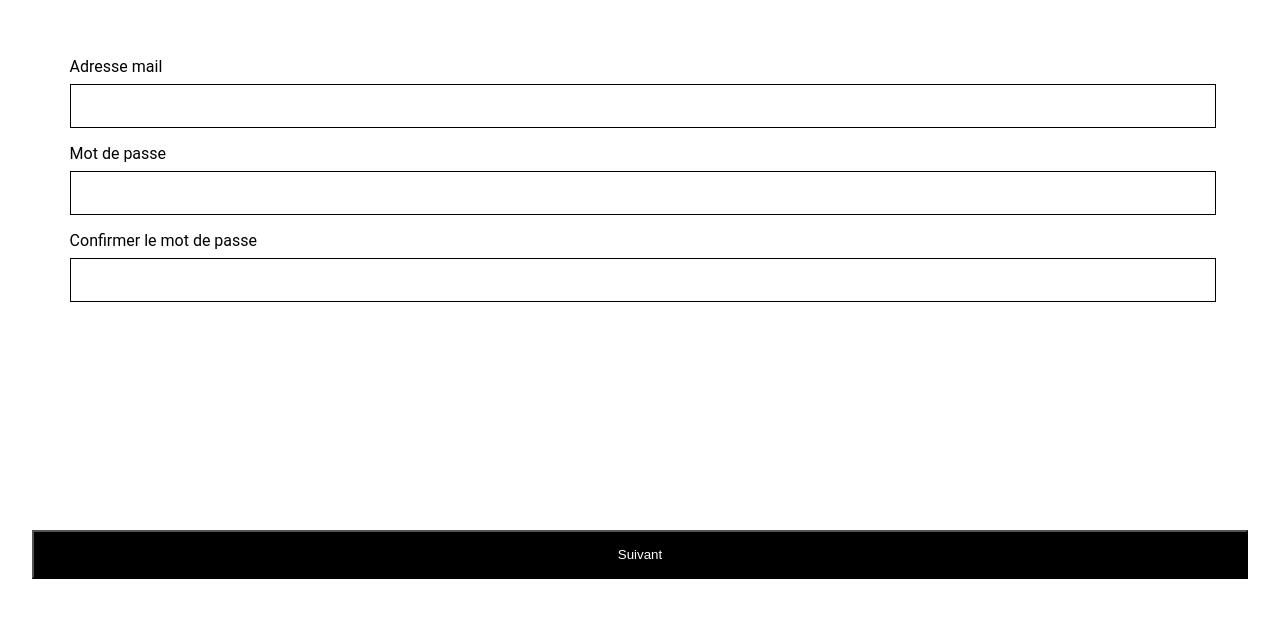
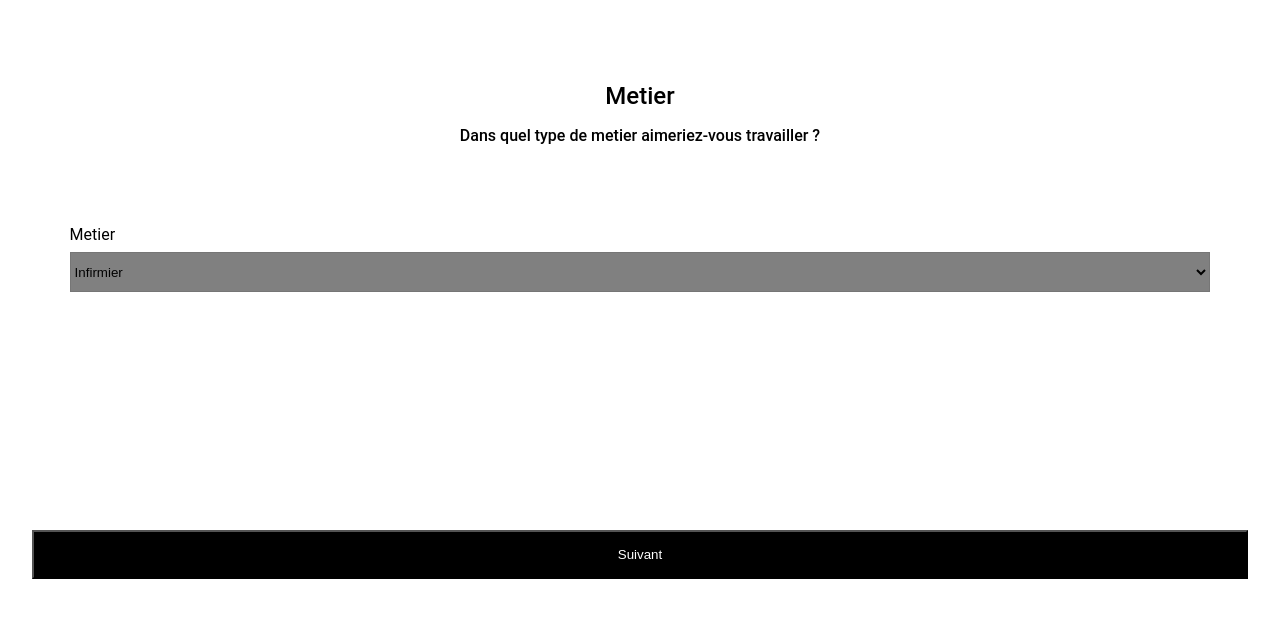
Before and after one commit to StanDelamourd/poc-nuxt, a Nuxt app: page /inscription in a window 1280 px wide. Shown: the part 181-798 px from the top of the page. Built offline with nearby package versions, Linux system fonts and the light colour scheme.

Commit message:
Add thirdStep to inscription page

```diff
--- a/components/field/index.vue
+++ b/components/field/index.vue
@@ -1,7 +1,10 @@
 <template>
   <div class="formGroup">
     <label for="">{{label}}</label>
-    <input :type="inputType" @input="updateValue($event.target.value)"/>
+    <select v-if="datas" name="" id="" @change="updateValue($event.target.value)">
+      <option v-for="data in datas" :key="data.value" :value="data.title">{{data.title}}</option>
+    </select>
+    <input v-else :type="inputType" @input="updateValue($event.target.value)"/>
   </div>
 </template>
 
@@ -12,6 +15,9 @@ export default {
     inputType: {
       type: String,
       value: 'text',
+    },
+    datas: {
+      type: Array,
     },
     label: {
       type: String,
@@ -30,6 +36,16 @@ export default {
 }
 </script>
 <style scoped>
+  select{
+    background: grey;
+    color: black;
+    width: 100%;
+    height: 5vh;
+    margin-top: 1vh;
+  }
+  option {
+    color: black;
+  }
   .formGroup{
     margin-bottom: 2vh;
   }
--- a/components/thirdStep/index.vue
+++ b/components/thirdStep/index.vue
@@ -0,0 +1,43 @@
+<template>
+  <div>
+    <h1>Metier</h1>
+    <h2>Dans quel type de metier aimeriez-vous travailler ?</h2>
+    <Field :value="profession" label="Metier" :datas="professions"/>
+  </div>
+</template>
+
+<script>
+import Field from '../field';
+export default {
+  name: 'thirdStep',
+  components: {
+    Field
+  },
+  data(){
+    return {
+      profession: '',
+      professions: [
+        {
+          title: 'Infirmier'
+        },
+        {
+          title: 'Medecin'
+        }
+      ]
+    };
+  }
+}
+</script>
+<style scoped>
+h1, h2 {
+  text-align: center;
+  font-weight: 500;
+}
+h1 {
+  font-size: 1.5em;
+}
+h2 {
+  font-size: 1em;
+  margin-bottom: 10vh;
+}
+</style>
--- a/pages/inscription/index.vue
+++ b/pages/inscription/index.vue
@@ -3,7 +3,8 @@
     <div class="form">
       <form>
         <!-- <FirstStep/> -->
-        <SecondStep/>
+        <!-- <SecondStep/> -->
+        <ThirdStep/>
       </form>
     </div>
     <Button title="Suivant" />
@@ -12,6 +13,7 @@
 <script>
 import FirstStep from '../../components/firstStep';
 import SecondStep from '../../components/secondStep';
+import ThirdStep from '../../components/thirdStep';
 
 import Button from '../../components/button';
 
@@ -24,6 +26,7 @@ export default {
   components:{
     FirstStep,
     SecondStep,
+    ThirdStep,
     Button,
   }
 }
```
